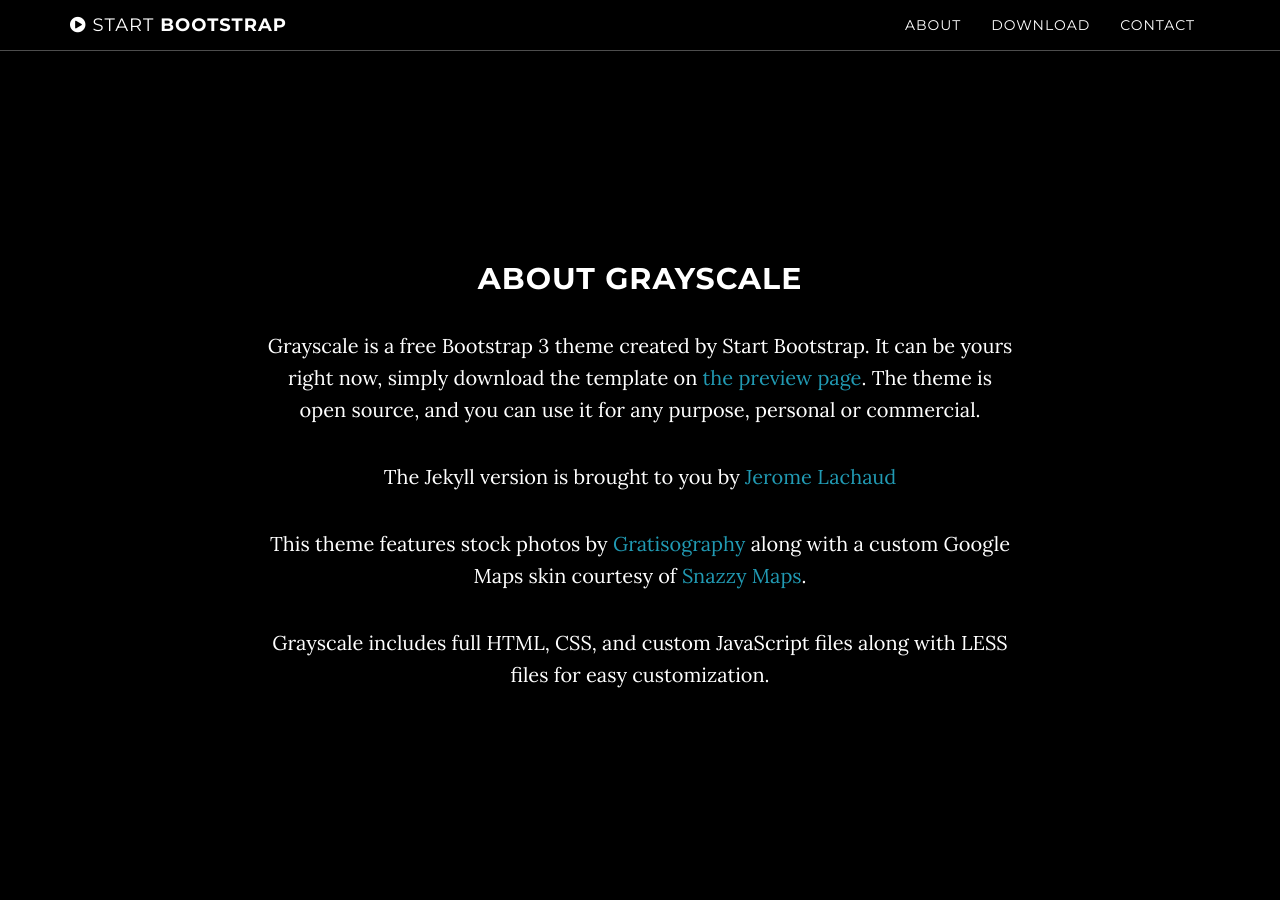
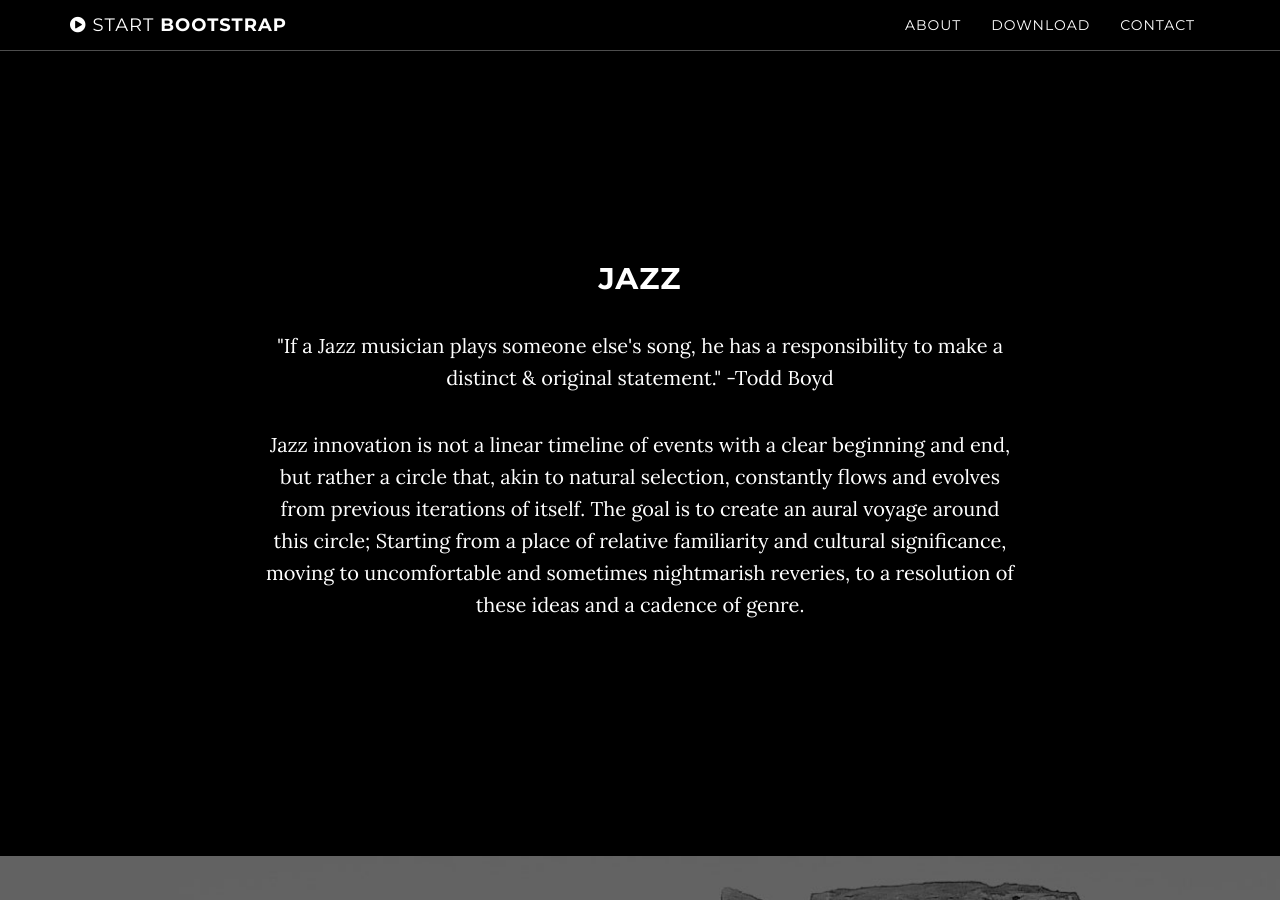
Before and after one commit to PortraitsofChange/tgraves719.github.io, a Jekyll site: the page built from index.html, in a window 1280 px wide and 900 px high, scrolled down 838 px. Built offline with Jekyll 4.4.1, drawn with Linux system fonts in a browser that asks for light colours.

Commit message:
Update about.html

```diff
--- a/_includes/about.html
+++ b/_includes/about.html
@@ -2,11 +2,14 @@
     <section id="about" class="container content-section text-center">
         <div class="row">
             <div class="col-lg-8 col-lg-offset-2">
-                <h2>About Grayscale</h2>
-                <p>Grayscale is a free Bootstrap 3 theme created by Start Bootstrap. It can be yours right now, simply download the template on <a href="http://startbootstrap.com/template-overviews/grayscale/">the preview page</a>. The theme is open source, and you can use it for any purpose, personal or commercial.</p>
-                <p>The Jekyll version is brought to you by <a href="https://github.com/jeromelachaud">Jerome Lachaud</a></p>
-                <p>This theme features stock photos by <a href="http://gratisography.com/">Gratisography</a> along with a custom Google Maps skin courtesy of <a href="http://snazzymaps.com/">Snazzy Maps</a>.</p>
-                <p>Grayscale includes full HTML, CSS, and custom JavaScript files along with LESS files for easy customization.</p>
+                <h2>Jazz</h2>
+                <p>"If a Jazz musician plays someone else's song, he has a responsibility to make a distinct & original statement."
+ -Todd Boyd
+</p>
+                <p></p>
+                <p>Jazz innovation is not a linear timeline of events with a clear beginning and end, but rather a circle that, akin to natural selection, constantly flows  and evolves from previous iterations of itself. The goal is to create an aural voyage around this circle; Starting from a place of relative familiarity and cultural significance, moving to uncomfortable and sometimes nightmarish reveries, to a resolution of these ideas and a cadence of genre.
+</p>
+                <p></p>
             </div>
         </div>
     </section>
```
